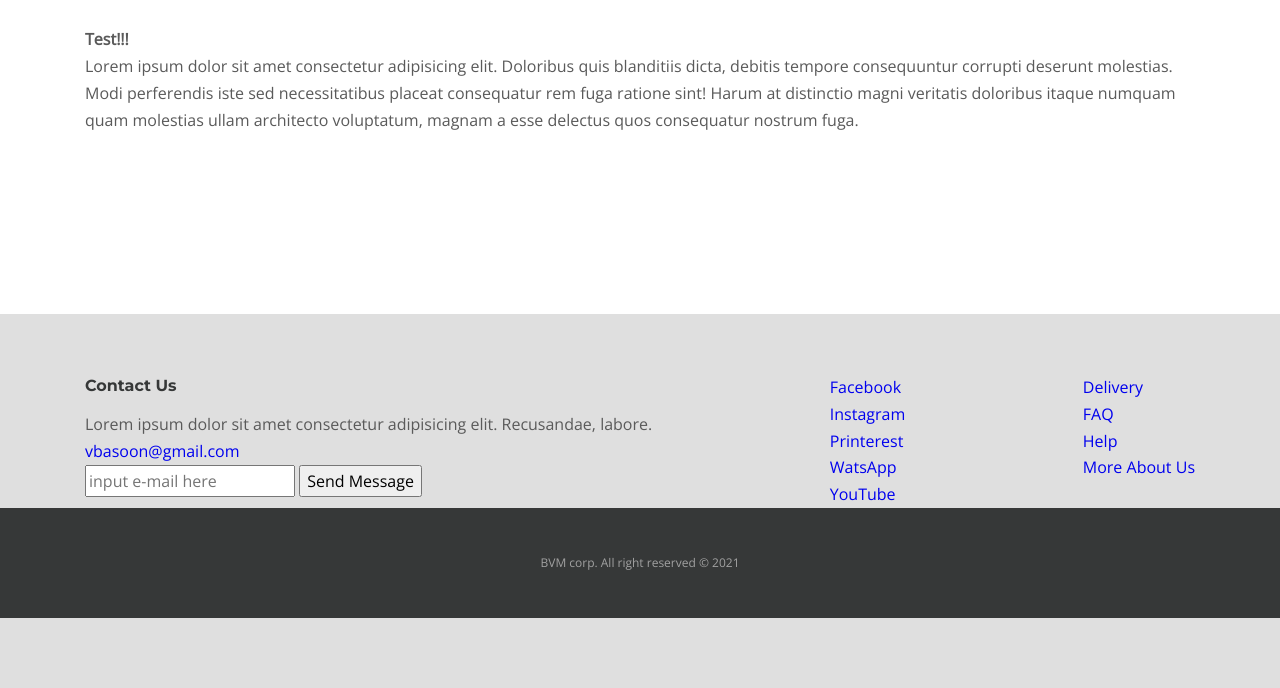
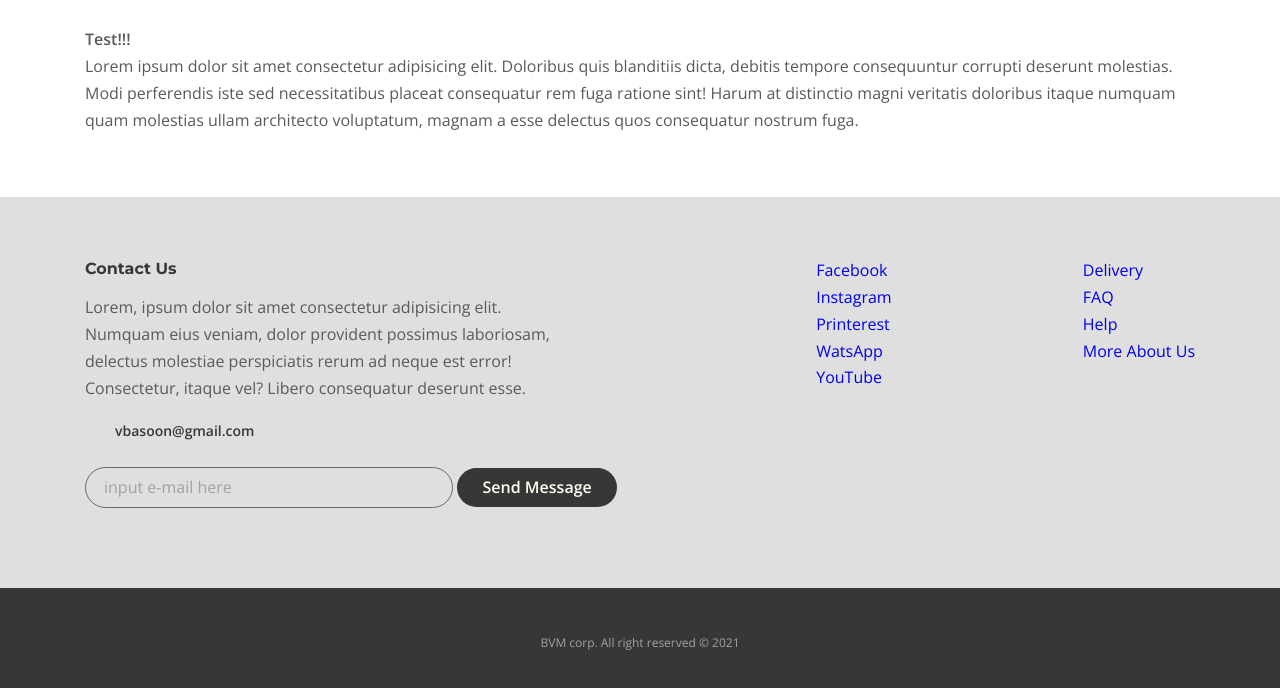
Before and after one commit to vbasoon/grand-project, a website: page src/index.html in a window 1280 px wide. Shown: the part 102-790 px from the top of the page. Drawn offline with nearby package versions, Linux system fonts and the light colour scheme.

Commit message:
footer-style

```diff
--- a/src/index.html
+++ b/src/index.html
@@ -51,12 +51,12 @@
           <div class="footer__info">
             <h6 class="footer__info-title">Contact Us</h6>
             <p class="footer__info-text">
-              Lorem ipsum dolor sit amet consectetur adipisicing elit. Recusandae, labore.
+              Lorem, ipsum dolor sit amet consectetur adipisicing elit. Numquam eius veniam, dolor provident possimus laboriosam, delectus molestiae perspiciatis rerum ad neque est error! Consectetur, itaque vel? Libero consequatur deserunt esse.
             </p>
             <a class="footer__info-email" href="mailto:vbasoon@gmail.com">vbasoon@gmail.com</a>
             <form action="" class="footer__form">
               <input class="footer__form-input" type="email" placeholder="input e-mail here">
-              <button class="footer__form-submit" type="submit">Send Message</button>
+              <button class="footer__form-button" type="submit">Send Message</button>
             </form>
             </div>
 
@@ -104,7 +104,7 @@
           </ul>
         </nav>
       </div>
-
+  </div>
   <div class="footer__copyright">
     <div class="container">
       <p>BVM corp. All right reserved &copy; 2021</p>
@@ -113,7 +113,7 @@
 
   </div>
   </footer>
-  </div>
+
 
 
 
--- a/src/scss/_fonts.scss
+++ b/src/scss/_fonts.scss
@@ -1 +1 @@
-@import url("https://fonts.googleapis.com/css2?family=Montserrat:wght@700&family=Open+Sans&display=swap");
+@import url("https://fonts.googleapis.com/css2?family=Montserrat:wght@700&family=Open+Sans:wght@400;600&display=swap");
--- a/src/scss/footer.scss
+++ b/src/scss/footer.scss
@@ -2,10 +2,15 @@
   &__container {
     display: flex;
     justify-content: space-between;
+    gap: 1rem;
   }
   &__content {
     background-color: $color-footer;
     padding: 60px 0 80px;
+  }
+
+  &__info {
+    width: 540px;
   }
 
   &__info-title {
@@ -16,6 +21,45 @@
   }
 
   &__info-text {
+    margin-bottom: 16px;
+    max-width: 475px;
+  }
+
+  &__info-email {
+    font-weight: 600;
+    font-size: 14px;
+    color: $color-title;
+    margin-bottom: 22px;
+    padding-left: 30px;
+    display: inline-block;
+  }
+
+  &__form {
+  }
+
+  &__form-input {
+    padding: 6px 10px 6px 18px;
+    border-radius: 21px;
+    background-color: transparent;
+    border: 1px solid rgba($color-title, 0.7);
+    width: 368px;
+    &::placeholder {
+      font-family: inherit;
+      font-weight: 400;
+      font-size: 1rem;
+      line-height: 27px;
+      color: #a1a1a1;
+    }
+  }
+
+  &__form-button {
+    background-color: $color-title;
+    border: none;
+    color: #fffff0;
+    border-radius: 21px;
+    font-weight: 600;
+    padding: 6px 12px;
+    min-width: 160px;
   }
 
   &__copyright {
```
Also changed, not shown: src/css/style.min.css.
